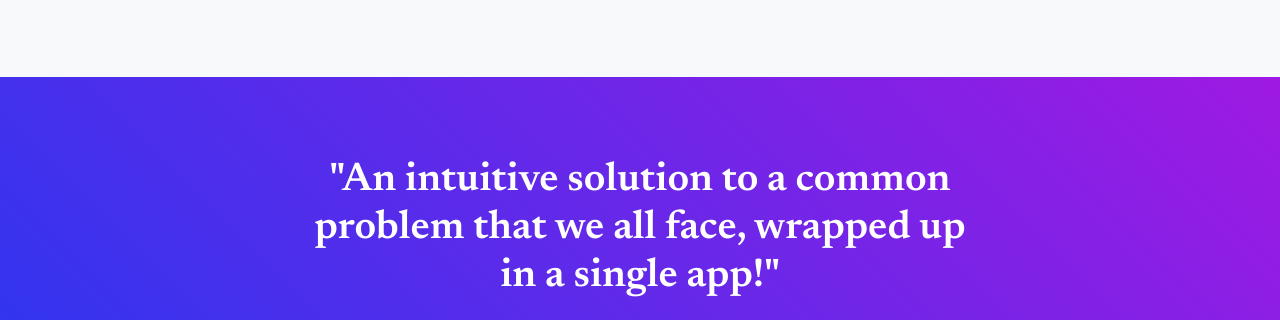
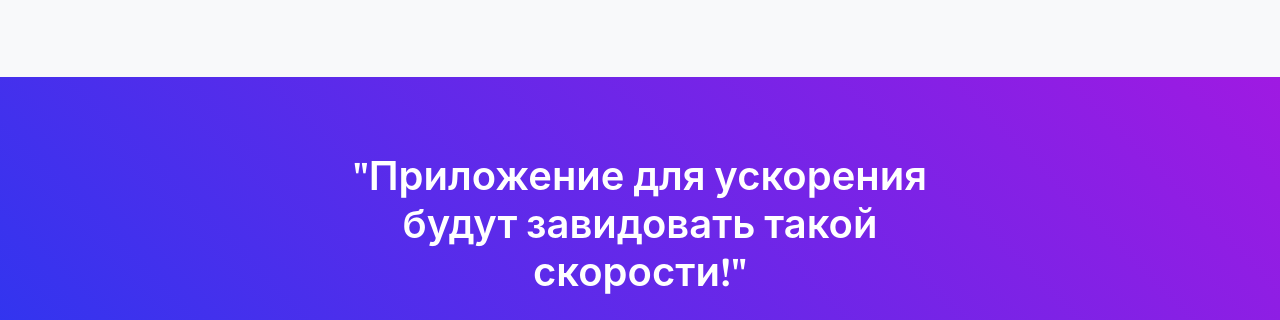
Before and after one commit to lepeshik12/app, a plain HTML site: page index.html in a window 1280 px wide. Shown: the part 632-952 px from the top of the page. Drawn offline with nearby package versions, Linux system fonts and the light colour scheme.

Commit message:
Update index.html

```diff
--- a/index.html
+++ b/index.html
@@ -91,7 +91,7 @@
             <div class="container px-5">
                 <div class="row gx-5 justify-content-center">
                     <div class="col-xl-8">
-                        <div class="h2 fs-1 text-white mb-4">"An intuitive solution to a common problem that we all face, wrapped up in a single app!"</div>
+                        <div class="h2 fs-1 text-white mb-4">"Приложение для ускорения будут завидовать такой скорости!"</div>
                         <img src="assets/img/tnw-logo.svg" alt="..." style="height: 3rem" />
                     </div>
                 </div>
```
